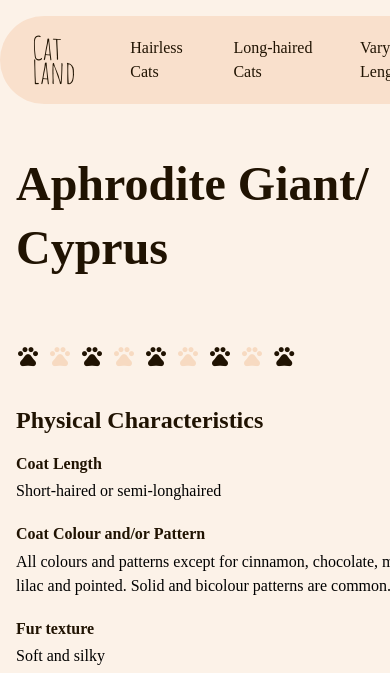
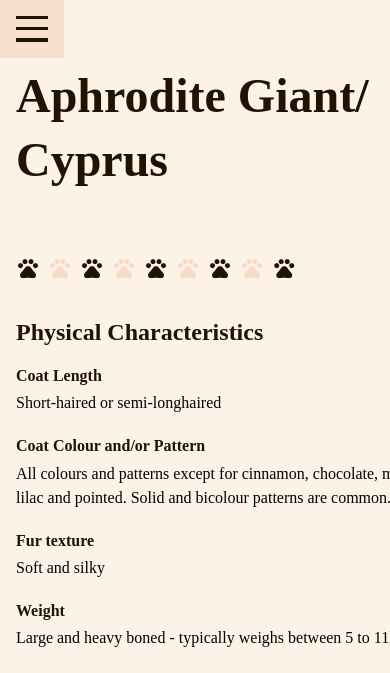
Before and after one commit to userr73/Cat-Land, a plain HTML site: page pages/other-lengths/aphrodite-giant.html in a window 390 px wide. Shown: the top 673 px of the page. Drawn offline with nearby package versions, Linux system fonts and the light colour scheme; a web font is replaced by a local one.

Commit message:
Add a hamburger menu for smaller screens

```diff
--- a/pages/other-lengths/aphrodite-giant.html
+++ b/pages/other-lengths/aphrodite-giant.html
@@ -8,6 +8,13 @@
     <link rel="stylesheet" href="https://fonts.googleapis.com/css2?family=Material+Symbols+Outlined:opsz,wght,FILL,GRAD@24,300,0,0&icon_names=pets" /></head>
 <body>
     <nav>
+        <input type="checkbox" id="menu-toggle">
+        <label for="menu-toggle" class="hamburger-icon">
+            <span></span>
+            <span></span>
+            <span></span>
+        </label>
+
         <ul>
             <li>
                 <a class="menu-title logo" href="/index.html">Cat Land</a>
--- a/style.css
+++ b/style.css
@@ -36,6 +36,16 @@ nav {
     border-radius: 10rem;
     padding: 0rem 1rem;
 
+    #menu-toggle {
+        display: none;
+    }
+
+    .hamburger-icon {
+        display: none;
+        cursor: pointer;
+        padding: 0.5rem;
+    }
+
     .logo {
         font-family: 'Amatic SC';
         font-size: 2rem;
@@ -70,7 +80,7 @@ nav {
         }
 
         .menu-title.logo {
-        color: var(--primary-colour);
+            color: var(--primary-colour);
         }
 
         .sub-menu {
@@ -105,6 +115,37 @@ nav {
 
         .sub-menu.three-col {
             width: 31rem;
+        }
+    }
+
+    @media (width < 630px) {
+        margin: 0;
+        padding: 0;
+        border-radius: 0;
+
+        position: absolute;
+        top: 0;
+
+        ul {
+            display: none;
+        }
+
+        .hamburger-icon {
+            display: block;
+
+            span {
+                display: block;
+                width: 2rem;
+                height: 0.2rem;
+                background-color: var(--primary-colour);
+                margin: 0.5rem;
+            }
+        }
+
+
+        #menu-toggle:checked ~ ul {
+            display: flex;
+            flex-direction: column;
         }
     }
 }
```
Also changed, not shown: index.html (+2 -2 lines).
